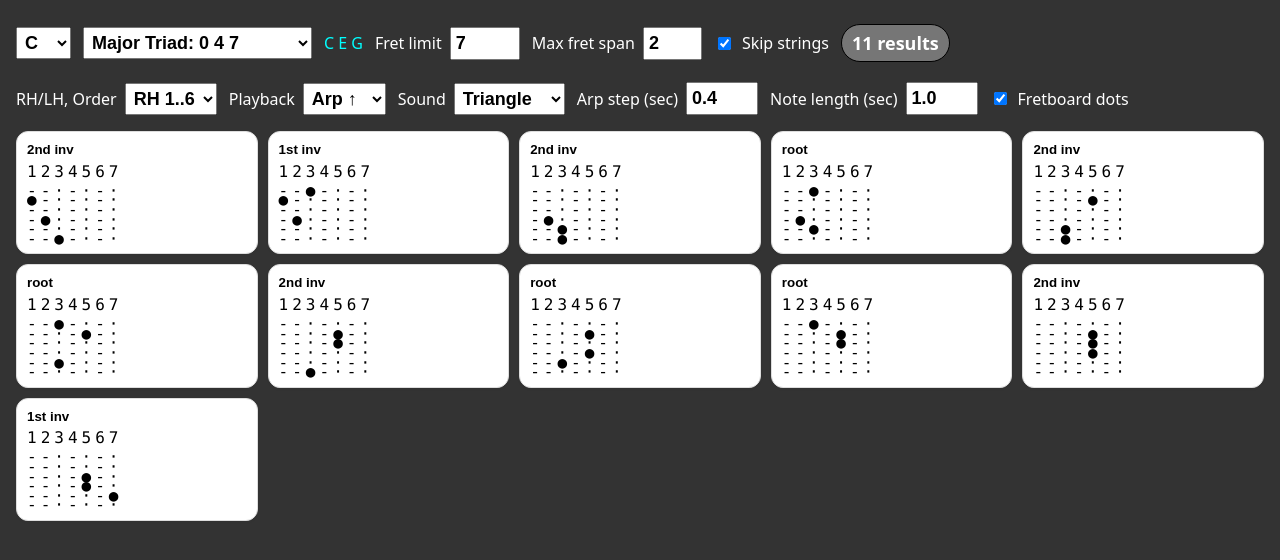
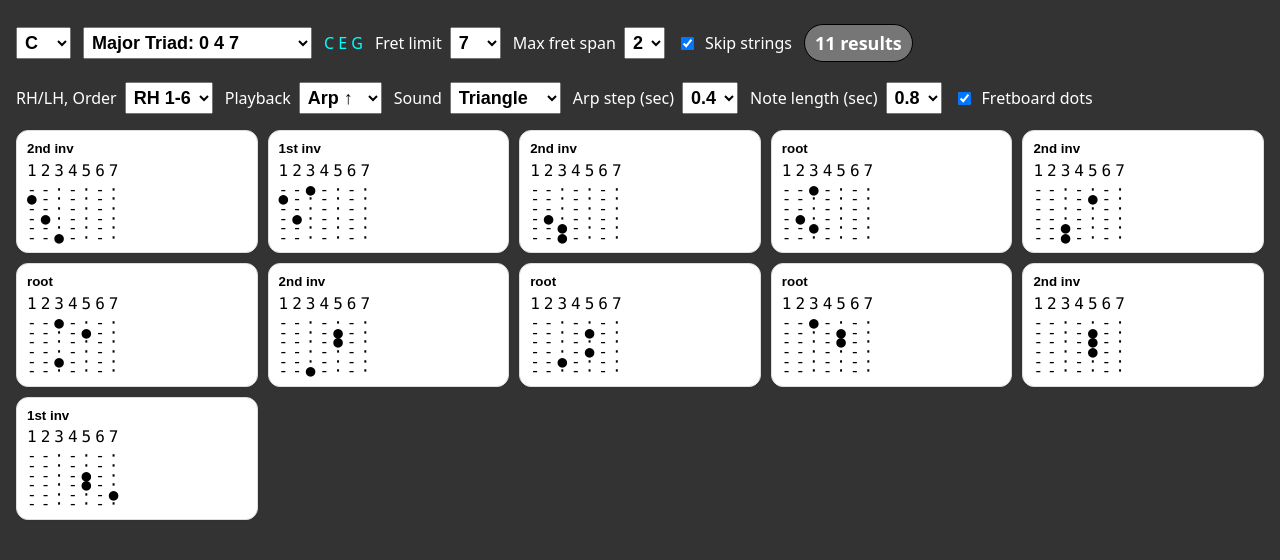
Before and after one commit to seejayjames2023/pages, a plain HTML site: page music/guitar_chordfinder6.html in a window 1280 px wide. Drawn offline with Linux system fonts and the light colour scheme.

Commit message:
Add files via upload

```diff
--- a/music/guitar_chordfinder6.html
+++ b/music/guitar_chordfinder6.html
@@ -157,12 +157,31 @@
 
     <label>
       Fret limit
-      <input id="maxFret" type="number" min="5" max="15" value="7" />
+      <select id="maxFret">
+        <option value="5">5</option>
+        <option value="6">6</option>
+        <option value="7" selected>7</option>
+        <option value="8">8</option>
+        <option value="9">9</option>
+        <option value="10">10</option>
+        <option value="11">11</option>
+        <option value="12">12</option>
+        <option value="13">13</option>
+        <option value="14">14</option>
+        <option value="15">15</option>
+      </select>
     </label>
 
     <label>
       Max fret span
-      <input id="maxSpan" type="number" min="0" max="5" value="2" />
+      <select id="maxSpan">
+        <option value="0">0</option>
+        <option value="1">1</option>
+        <option value="2" selected>2</option>
+        <option value="3">3</option>
+        <option value="4">4</option>
+        <option value="5">5</option>
+      </select>
     </label>
 
     <label>
@@ -180,10 +199,10 @@
     <label>
       RH/LH, Order
       <select id="stringOrder">
-        <option value="RH16" selected>RH 1..6</option>
-        <option value="RH61">RH 6..1</option>
-        <option value="LH16">LH 1..6</option>
-        <option value="LH61">LH 6..1</option>
+        <option value="RH16" selected>RH 1-6</option>
+        <option value="RH61">RH 6-1</option>
+        <option value="LH16">LH 1-6</option>
+        <option value="LH61">LH 6-1</option>
       </select>
     </label>
 
@@ -208,12 +227,29 @@
 
     <label>
       Arp step (sec)
-      <input id="arpStep" type="number" min="0.1" max="2" step="0.1" value="0.4" />
+      <select id="arpStep">
+        <option value="0.2">0.2</option>
+        <option value="0.4" selected>0.4</option>
+        <option value="0.6">0.6</option>
+        <option value="0.8">0.8</option>
+        <option value="1.0">1.0</option>
+      </select>
     </label>
 
     <label>
       Note length (sec)
-      <input id="noteLen" type="number" min="0.1" max="4" step="0.1" value="1.0" />
+      <select id="noteLen">
+        <option value="0.2">0.2</option>
+        <option value="0.4">0.4</option>
+        <option value="0.6">0.6</option>
+        <option value="0.8" selected>0.8</option>
+        <option value="1.0">1.0</option>
+        <option value="1.2">1.2</option>
+        <option value="1.4">1.4</option>
+        <option value="1.6">1.6</option>
+        <option value="1.8">1.8</option>
+        <option value="2.0">2.0</option>
+      </select>
     </label>
 
     <label>
```
